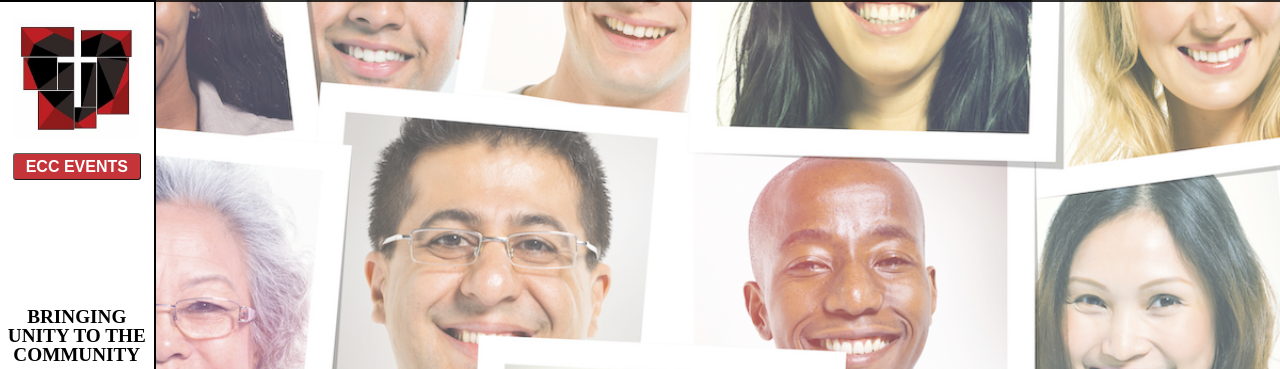
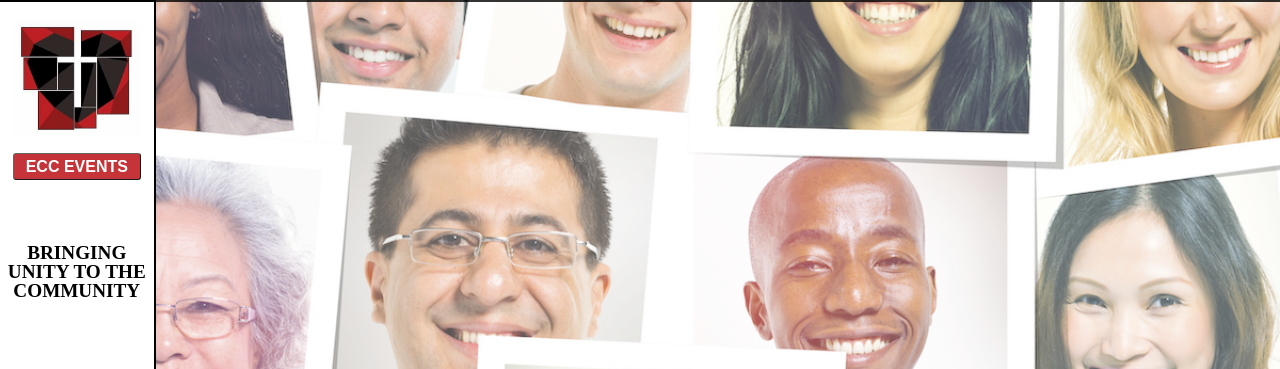
Before and after one commit to empowermentcommunitychurch/empowermentcommunitychurch.github.io, a plain HTML site: page index.html in a window 1280 px wide. Shown: the part 141-510 px from the top of the page. Drawn offline with Linux system fonts and the light colour scheme.

Commit message:
Update index.html

```diff
--- a/index.html
+++ b/index.html
@@ -73,7 +73,7 @@
       text-align: center;
       width:11vw;
       left:.5vw;
-      top:35vw;
+      top:30vw;
       line-height: 1;
       z-index:3;
     }
```
